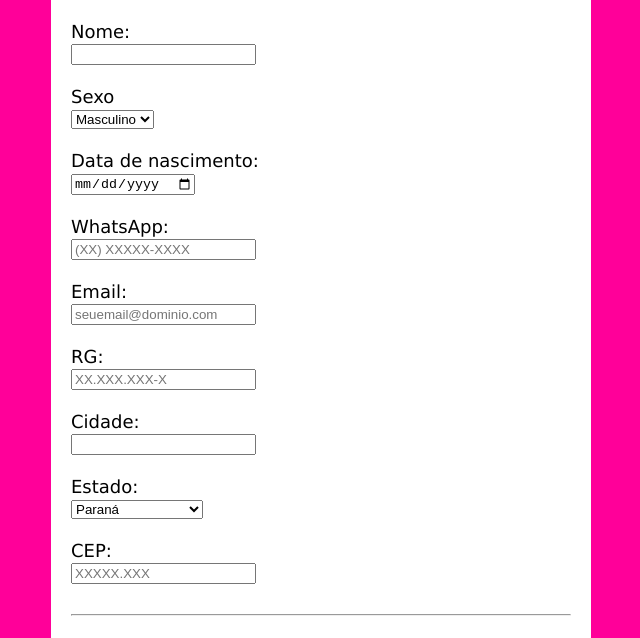
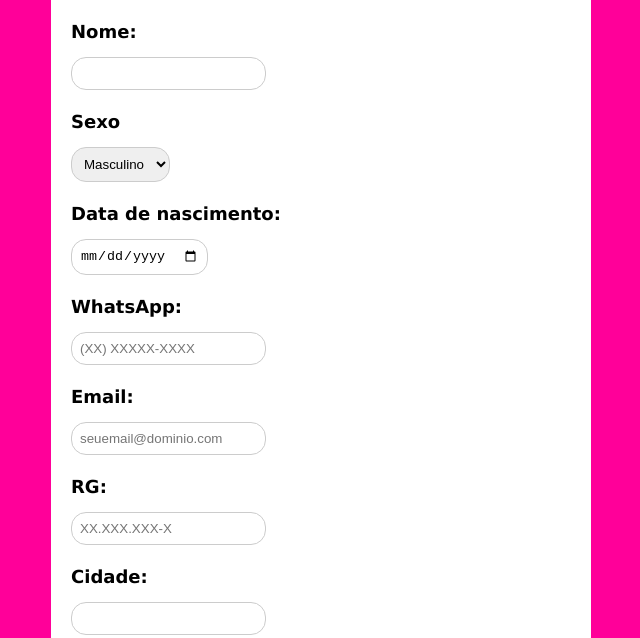
Before and after one commit to letiiiciiiiiaaaaa/form, a plain HTML site: page index.html in a window 1280 px wide. Shown: the part 96-734 px from the top of the page, without its empty margins (539-1179 px from the left). Drawn offline with Linux system fonts and the light colour scheme.

Commit message:
Add files via upload

```diff
--- a/style.css
+++ b/style.css
@@ -14,3 +14,17 @@ body{
     margin: 0 auto;
     padding: 20px;
 }
+
+
+label{
+    font-weight: bold;
+    margin-top: 5px;
+}
+
+
+input, select{
+    padding: 8px;
+    margin-top: 15px;
+    border: 1px solid #ccc;
+    border-radius: 15px;
+}
```
